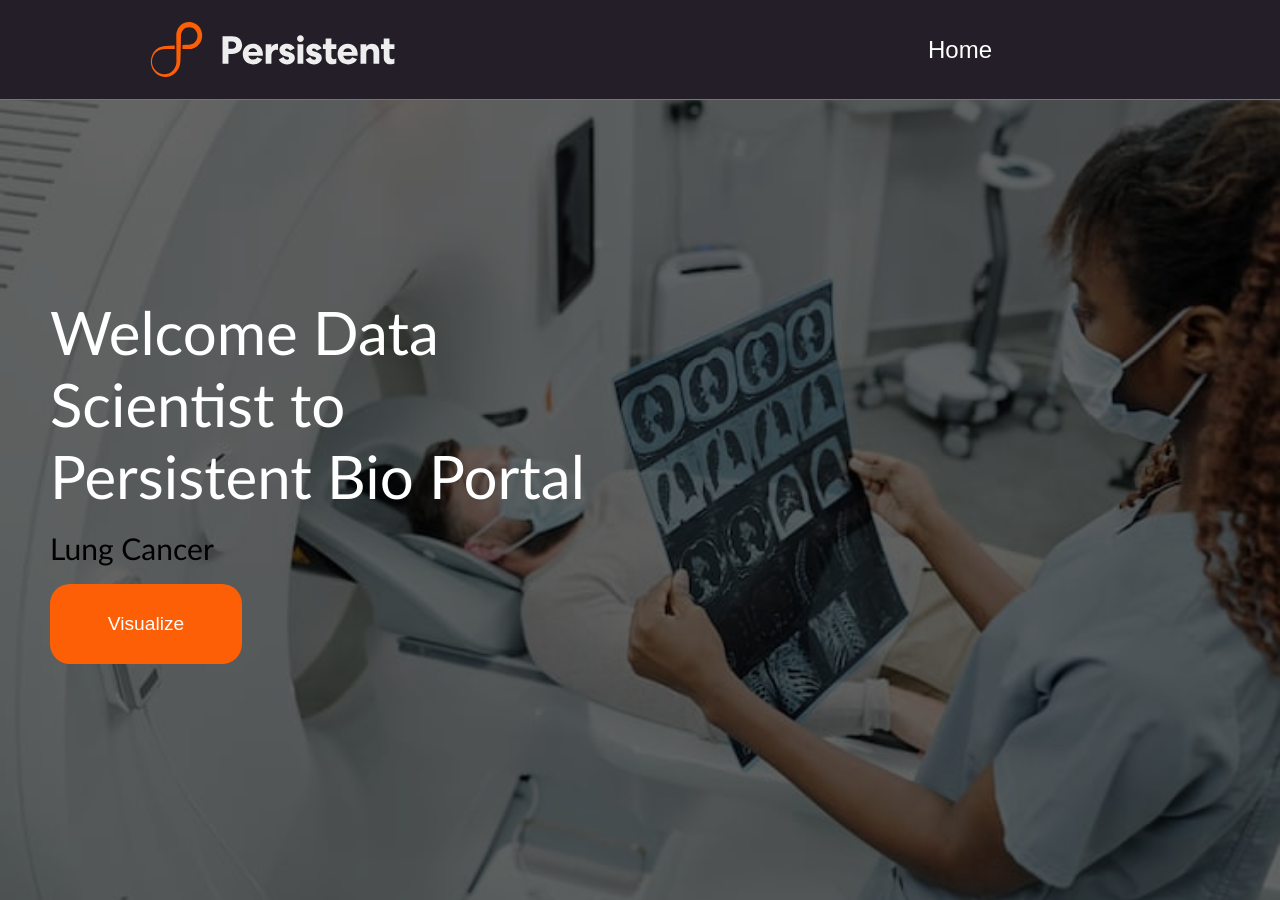
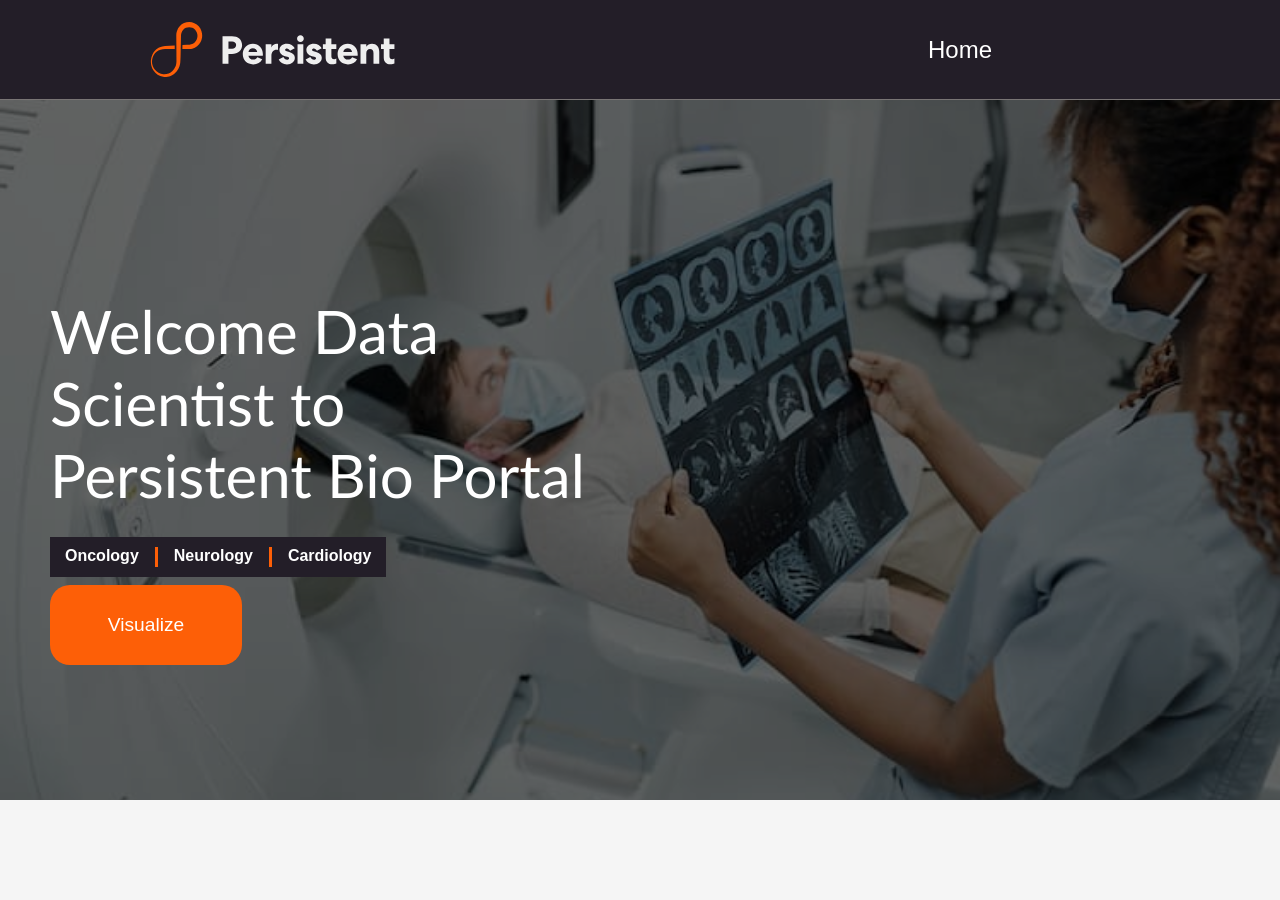
Before and after one commit to oncovision/frontend, a React (Create React App) app: page /menu2 in a window 1280 px wide. After the commit the page ends 800 px from the top, so only its background shows below. Built offline with nearby package versions, Linux system fonts and the light colour scheme.

Commit message:
adjust css style

```diff
--- a/public/index.html
+++ b/public/index.html
@@ -7,7 +7,7 @@
     <meta name="theme-color" content="#000000" />
     <meta
       name="description"
-      content="Web site created using create-react-app"
+      content="OncoVision"
     />
     <link rel="apple-touch-icon" href="%PUBLIC_URL%/logo192.png" />
     <!--
@@ -24,11 +24,22 @@
       work correctly both with client-side routing and a non-root public URL.
       Learn how to configure a non-root public URL by running `npm run build`.
     -->
-    <title>React App</title>
+    <title>OncoVision</title>
+    <link
+      href="https://cdn.jsdelivr.net/npm/bootstrap@5.3.0-alpha1/dist/css/bootstrap.min.css"
+      rel="stylesheet"
+      integrity="sha384-GLhlTQ8iRABdZLl6O3oVMWSktQOp6b7In1Zl3/Jr59b6EGGoI1aFkw7cmDA6j6gD"
+      crossorigin="anonymous"
+    />
   </head>
   <body>
     <noscript>You need to enable JavaScript to run this app.</noscript>
     <div id="root"></div>
+    <script
+      src="https://cdn.jsdelivr.net/npm/bootstrap@5.3.0-alpha1/dist/js/bootstrap.bundle.min.js"
+      integrity="sha384-w76AqPfDkMBDXo30jS1Sgez6pr3x5MlQ1ZAGC+nuZB+EYdgRZgiwxhTBTkF7CXvN"
+      crossorigin="anonymous"
+    ></script>
     <!--
       This HTML file is a template.
       If you open it directly in the browser, you will see an empty page.
--- a/src/App.css
+++ b/src/App.css
@@ -25,3 +25,12 @@
 .text-white{
   color: #fff;
 }
+.subtitle{
+  color: #fff;
+  background-color: #231e28;
+  padding: 10px 15px;
+}
+.vertical {
+  border-left: 3px solid #fd5f07;
+  height: 20px;
+}
--- a/src/pages/Menu1.js
+++ b/src/pages/Menu1.js
@@ -16,7 +16,13 @@
       <div className="headerContainer">
         <h2> Welcome Doctor to Persistent OncoVision Portal </h2>
         <br />
-        <p className="text-white"> Lung Cancer</p>
+        <div className="d-inline-flex subtitle mb-2 fw-bold">
+          <div className="pe-3">Oncology</div>
+          <div class = "vertical pe-3"></div>
+          <div className="pe-3">Neurology</div>
+          <div class = "vertical pe-3"></div>
+          <div>Cardiology</div>
+        </div>
         <br />
         <Link to="/LungCancerPatientDataset" className="btn-1">
           Visualize
--- a/src/pages/Menu2.js
+++ b/src/pages/Menu2.js
@@ -14,7 +14,13 @@
       <div className="headerContainer text-white">
         <h2> Welcome Data Scientist to Persistent Bio Portal </h2>
         <br />
-        <p className="text-white"> Lung Cancer</p>
+        <div className="d-inline-flex subtitle mb-2 fw-bold">
+          <div className="pe-3">Oncology</div>
+          <div class = "vertical pe-3"></div>
+          <div className="pe-3">Neurology</div>
+          <div class = "vertical pe-3"></div>
+          <div>Cardiology</div>
+        </div>
         <br />
         <Link to="/DataScientistLungCancer" className="btn-1">
           Visualize
```
